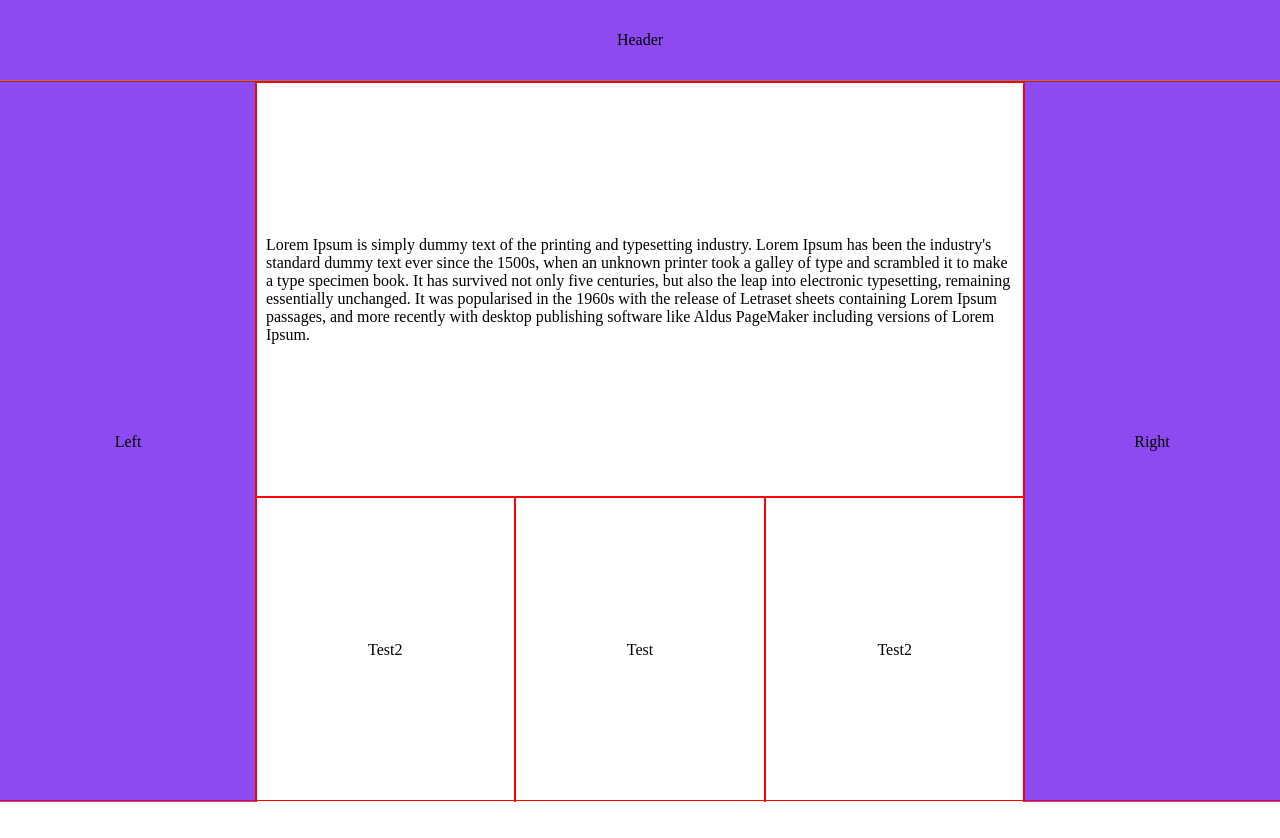
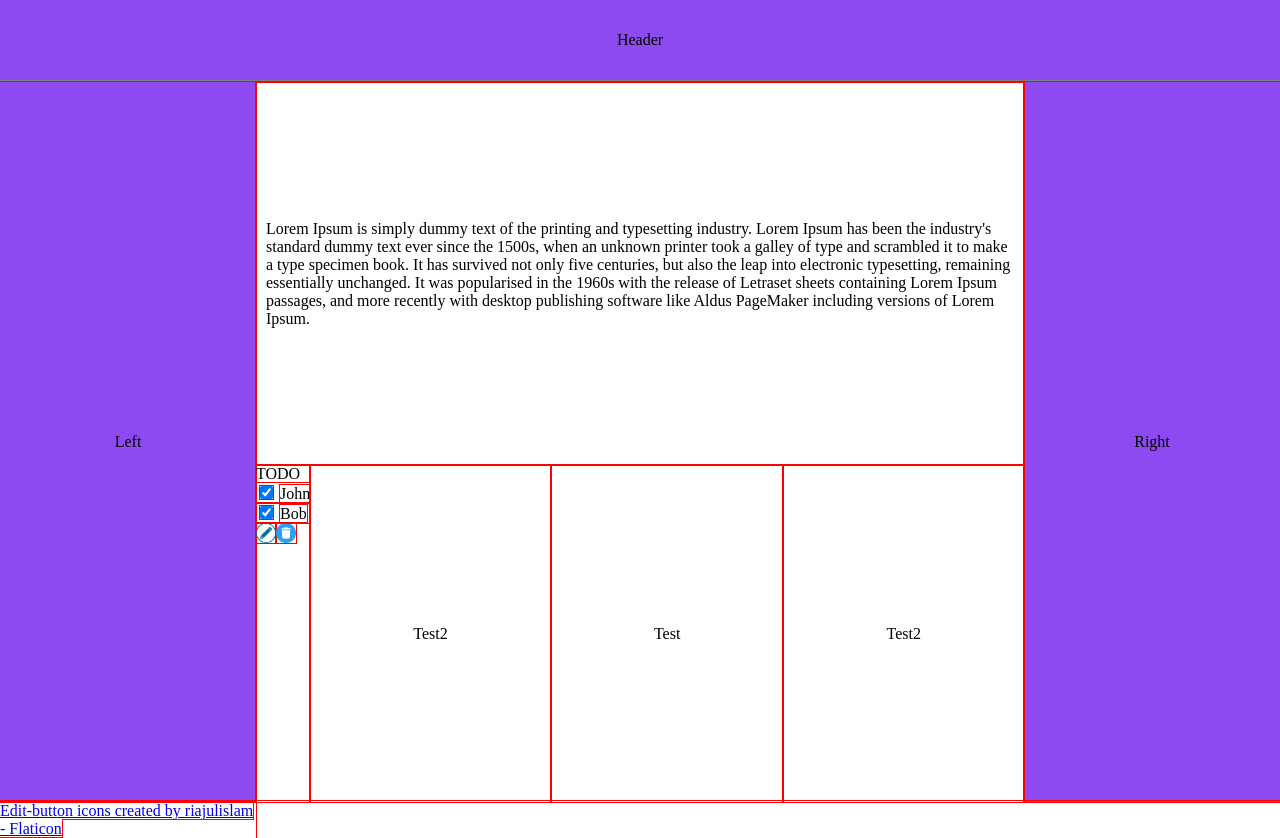
Before and after one commit to Gyxius/Notes, a website built with webpack: page src/template.html in a window 1280 px wide. Before the commit the page ends 802 px from the top, so only its background shows below. Built offline with nearby package versions, Linux system fonts and the light colour scheme.

Commit message:
Add tasks to renderView

```diff
--- a/src/index.js
+++ b/src/index.js
@@ -1,5 +1,7 @@
 import "./styles.css";
 import { Tasks, TODO } from "./todo.js";
+import edit_icon from "./assets/icons/edit_icon.png";
+import delete_icon from "./assets/icons/delete_icon.png";
 
 class TodoController {
   constructor(todoModel, todoView) {
@@ -17,14 +19,29 @@ class TodoController {
     this.todo.editTask(taskId, newName);
   }
   updateView() {
-    this.view.renderConsole(this.todo.tasks);
+    this.view.renderTasksToConsole(this.todo.tasks);
+    this.view.renderTasksToBody(this.todo.tasks);
   }
 }
 
 class TodoView {
   removeTask(taskId) {}
-  renderConsole(tasks) {
+  renderTasksToConsole(tasks) {
     tasks.forEach((task) => console.log(task.name));
+  }
+  renderTasksToBody(tasks) {
+    const todoDiv = document.getElementById("todo");
+    tasks.forEach((task) => {
+      let taskDiv = document.createElement("div");
+      taskDiv.innerHTML =
+      `
+        <div>
+            <input type="checkbox" id="${task.id}" name="${task.name}" checked />
+            <label for="${task.name}">${task.name}</label>
+        </div>
+      `;
+      todoDiv.appendChild(taskDiv);
+    });
   }
 }
 
@@ -40,9 +57,23 @@ class App {
   }
   createTasks() {
     this.toDoController.addTask("John");
+    this.toDoController.addTask("Bob");
     this.toDoController.updateView();
   }
 }
 
 const myApp = new App();
 myApp.createTasks();
+
+const todoDiv = document.getElementById("todo");
+
+// Add icons
+
+const editImg = document.createElement("img");
+const deleteImg = document.createElement("img");
+editImg.src = edit_icon;
+deleteImg.src = delete_icon;
+editImg.style.height = "20px";
+deleteImg.style.height = "20px";
+todoDiv.appendChild(editImg);
+todoDiv.appendChild(deleteImg);
--- a/src/template.html
+++ b/src/template.html
@@ -11,9 +11,13 @@
     <div id="right-sidebar">Right</div>
     <div id="main-content">
         <div id="stuff1">Lorem Ipsum is simply dummy text of the printing and typesetting industry. Lorem Ipsum has been the industry's standard dummy text ever since the 1500s, when an unknown printer took a galley of type and scrambled it to make a type specimen book. It has survived not only five centuries, but also the leap into electronic typesetting, remaining essentially unchanged. It was popularised in the 1960s with the release of Letraset sheets containing Lorem Ipsum passages, and more recently with desktop publishing software like Aldus PageMaker including versions of Lorem Ipsum.</div>
+        <div id="todo">TODO</div>
         <div id="stuff2">Test2</div>
         <div id="stuff3">Test</div>
         <div id="stuff4">Test2</div>
     </div>
 </body>
+<footer>
+    <a href="https://www.flaticon.com/free-icons/edit-button" title="edit-button icons">Edit-button icons created by riajulislam - Flaticon</a>
+</footer>
 </html>
```
Also changed, not shown: src/assets/icons/delete_icon.png (added), src/assets/icons/edit_icon.png (added).
